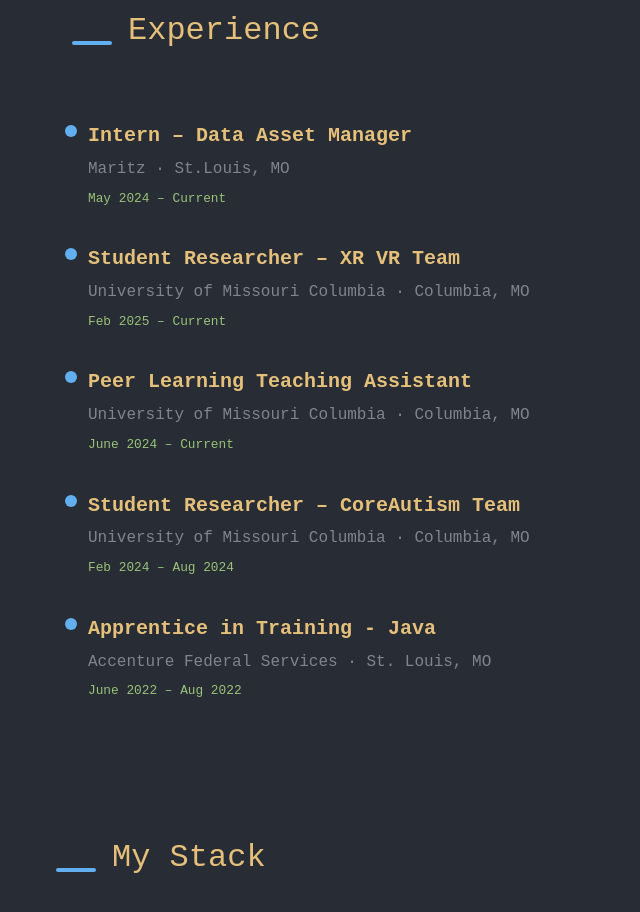
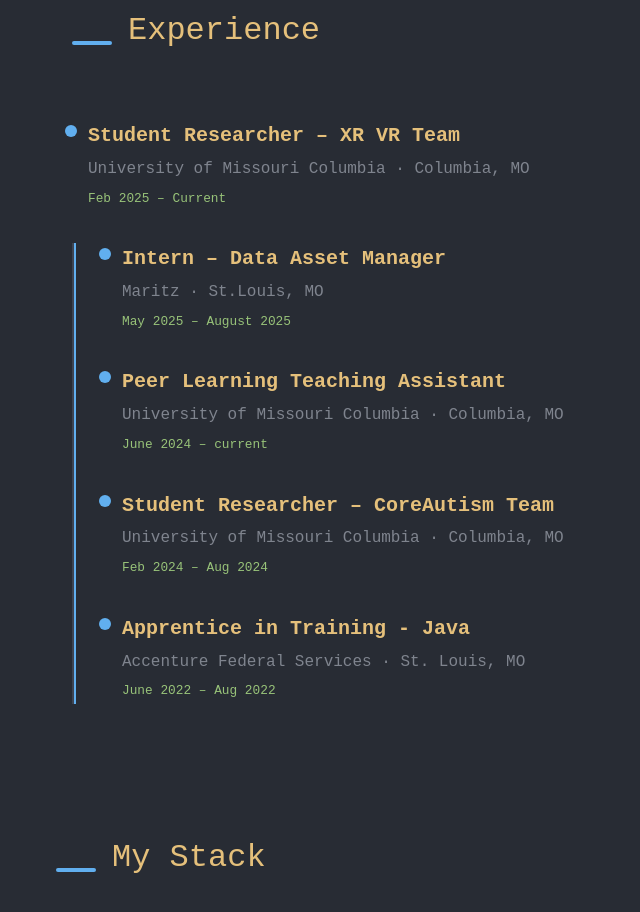
Before and after one commit to 21vincentchu/21vincentchu.github.io, a plain HTML site: page index.html in a window 1280 px wide. Shown: the part 2380-3292 px from the top of the page, without its empty margins (0-640 px from the left). Drawn offline with Linux system fonts and the light colour scheme; no server answers.

Commit message:
updated timeline

```diff
--- a/index.html
+++ b/index.html
@@ -199,30 +199,28 @@
         </div>
 
     <!-----------------------EXPERIENCE SECTION--------------------->
-
         <section id="experience">
             <div class="section-header">
               <div class="section-decorator"></div>
               <h2>Experience</h2>
             </div>
 
-            <div class="timeline"></div>
-                <div class="timeline-item">
-                    <div class="timeline-dot"></div>
-                    <div class="timeline-content">
-                    <h3>Intern – Data Asset Manager</h3>
-                    <span>Maritz · St.Louis, MO</span>
-                    <time>May 2024 – Current</time>
-                    </div>
+            <div class="timeline-item">
+                <div class="timeline-dot"></div>
+                <div class="timeline-content">
+                    <h3>Student Researcher – XR VR Team</h3>
+                    <span>University of Missouri Columbia · Columbia, MO</span>
+                    <time>Feb 2025 – Current</time>
                 </div>
+              </div>
 
-
+            <div class="timeline">
               <div class="timeline-item">
                 <div class="timeline-dot"></div>
                 <div class="timeline-content">
-                  <h3>Student Researcher – XR VR Team</h3>
-                  <span>University of Missouri Columbia · Columbia, MO</span>
-                  <time>Feb 2025 – Current</time>
+                  <h3>Intern – Data Asset Manager</h3>
+                  <span>Maritz · St.Louis, MO</span>
+                  <time>May 2025 – August 2025</time>
                 </div>
               </div>
 
@@ -231,7 +229,7 @@
                 <div class="timeline-content">
                   <h3>Peer Learning Teaching Assistant</h3>
                   <span>University of Missouri Columbia · Columbia, MO</span>
-                  <time>June 2024 – Current</time>
+                  <time>June 2024 – current</time>
                 </div>
               </div>
 
@@ -255,6 +253,7 @@
             </div>
           </section>
     </section>
+
 
     <!-----------------------MY STACK SECTION------------------------->
     <section id="skills" data-line-numbers="20 21 22 23 24 25 26 27 28 29 30">
```
